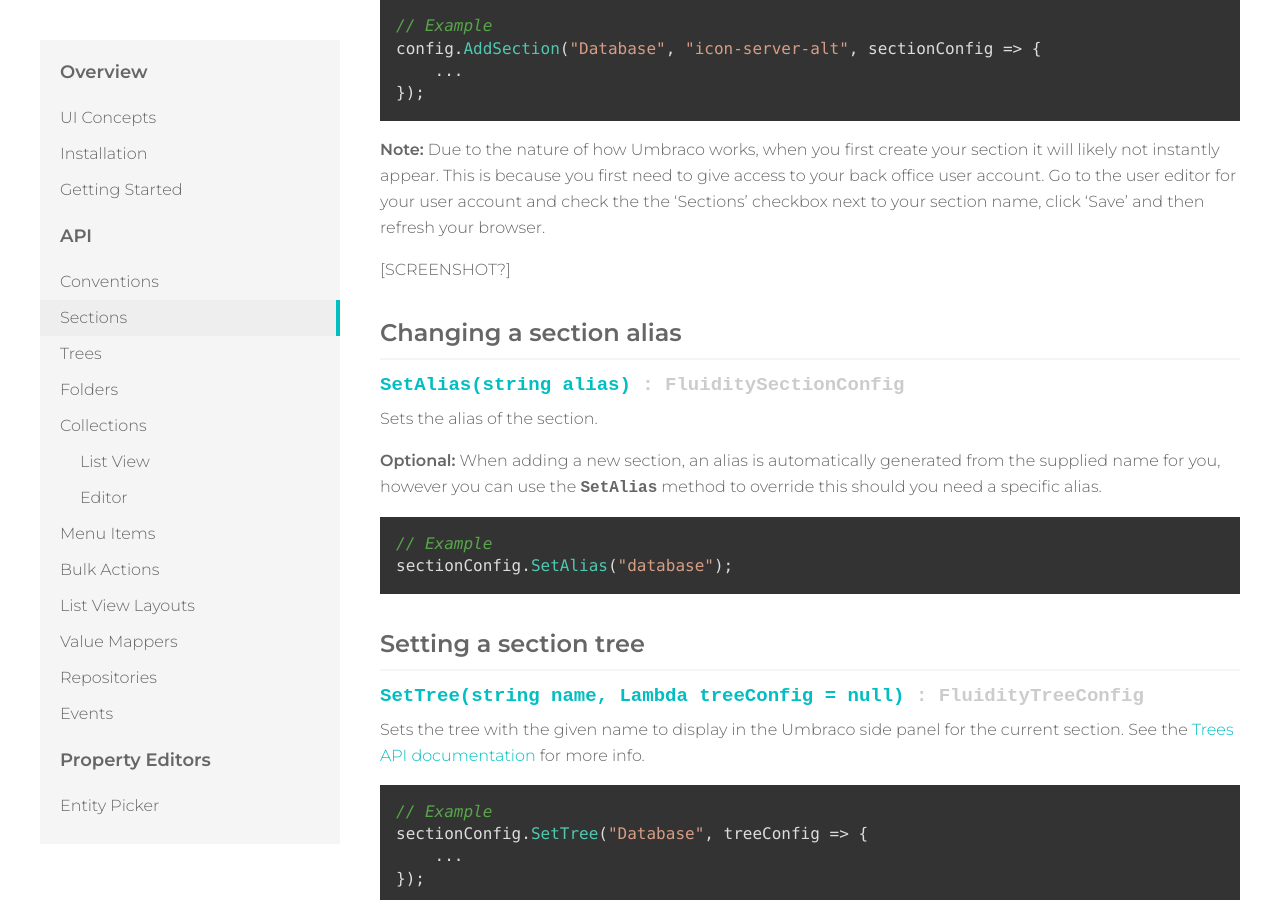
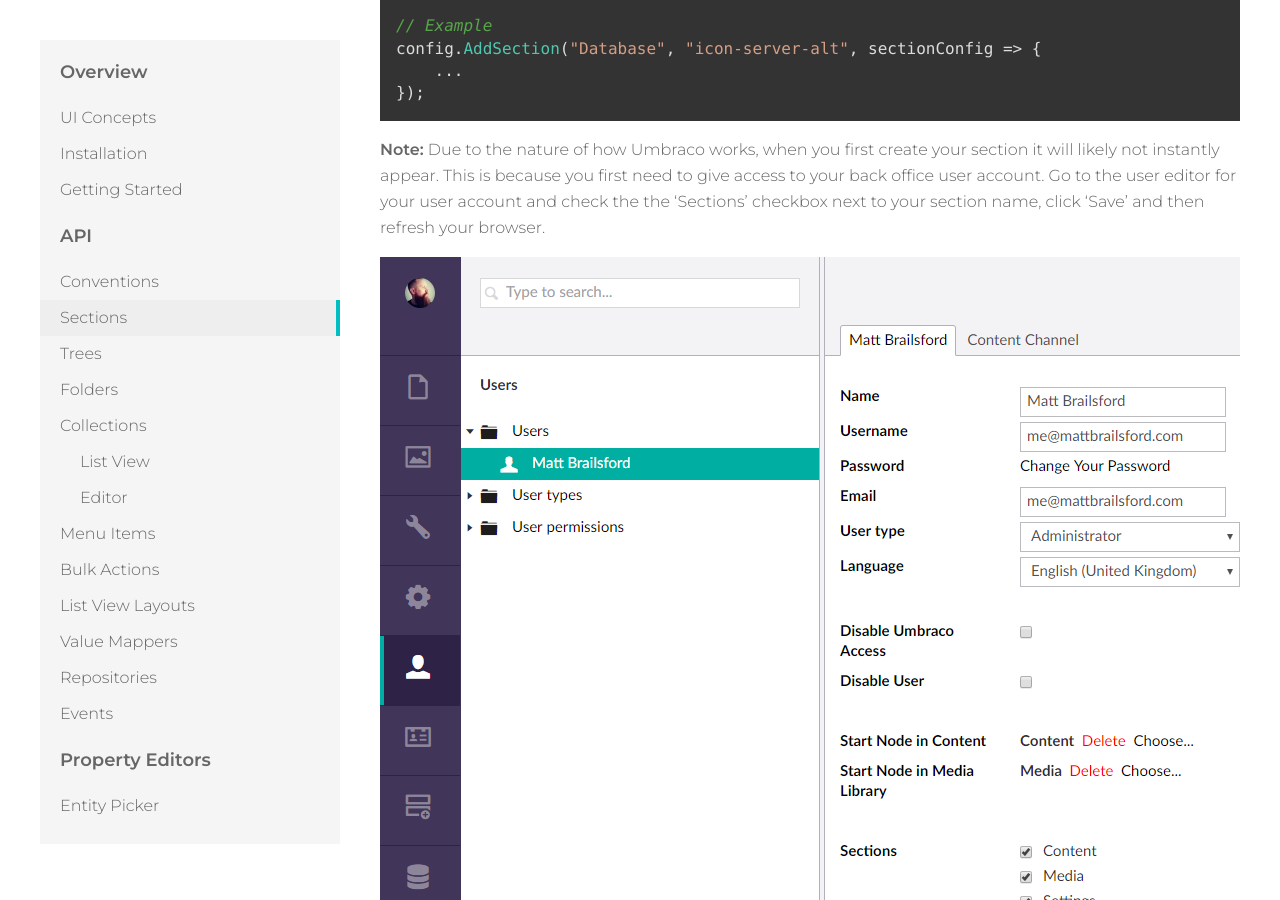
Before and after one commit to mattbrailsford/umbraco-fluidity, a Jekyll site: the page built from docs/_pages/02-api-01-sections.md, in a window 1280 px wide and 900 px high, scrolled down 962 px. Built offline with Jekyll 4.4.1, drawn with Linux system fonts in a browser that asks for light colours.

Commit message:
Added user sections screenshot

```diff
--- a/docs/_pages/02-api-01-sections.md
+++ b/docs/_pages/02-api-01-sections.md
@@ -39,7 +39,7 @@
 
 **Note:** Due to the nature of how Umbraco works, when you first create your section it will likely not instantly appear. This is because you first need to give access to your back office user account. Go to the user editor for your user account and check the the 'Sections' checkbox next to your section name, click 'Save' and then refresh your browser.
 
-[SCREENSHOT?]
+![User sections permissions]({{ site.baseurl }}/img/user-sections.png)
 
 ### Changing a section alias
 {: .mt}
```
Also changed, not shown: docs/img/user-sections.png (added).
